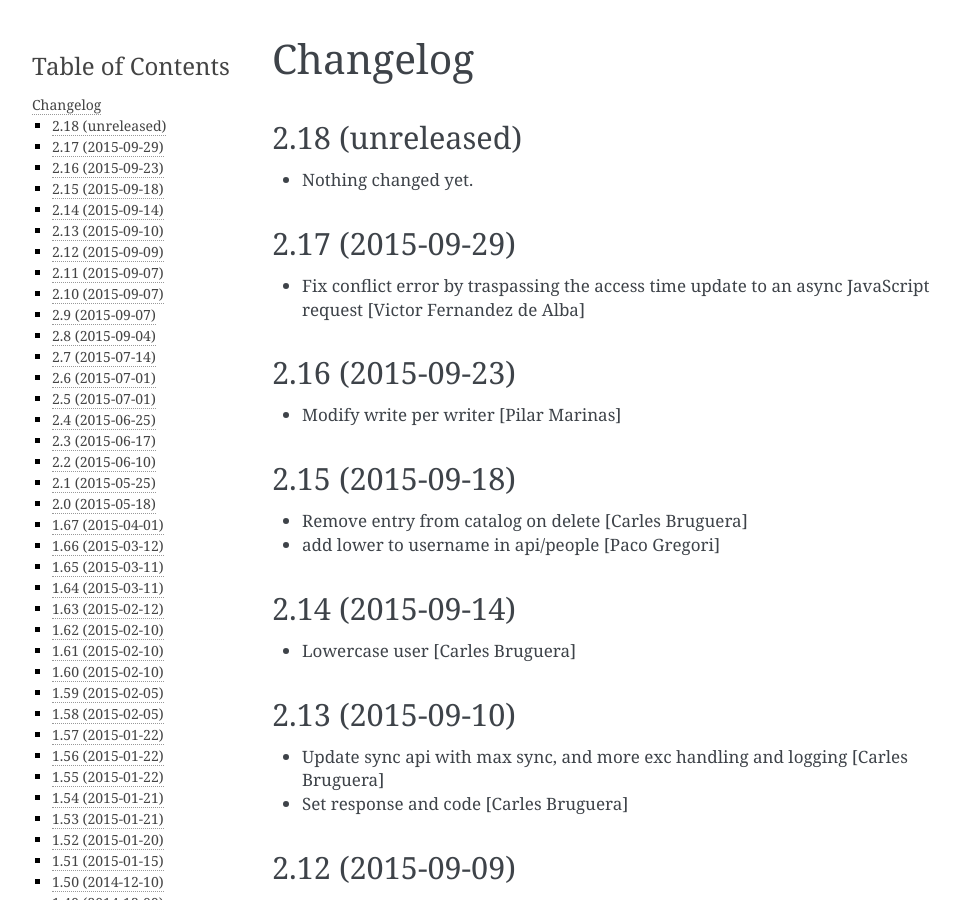
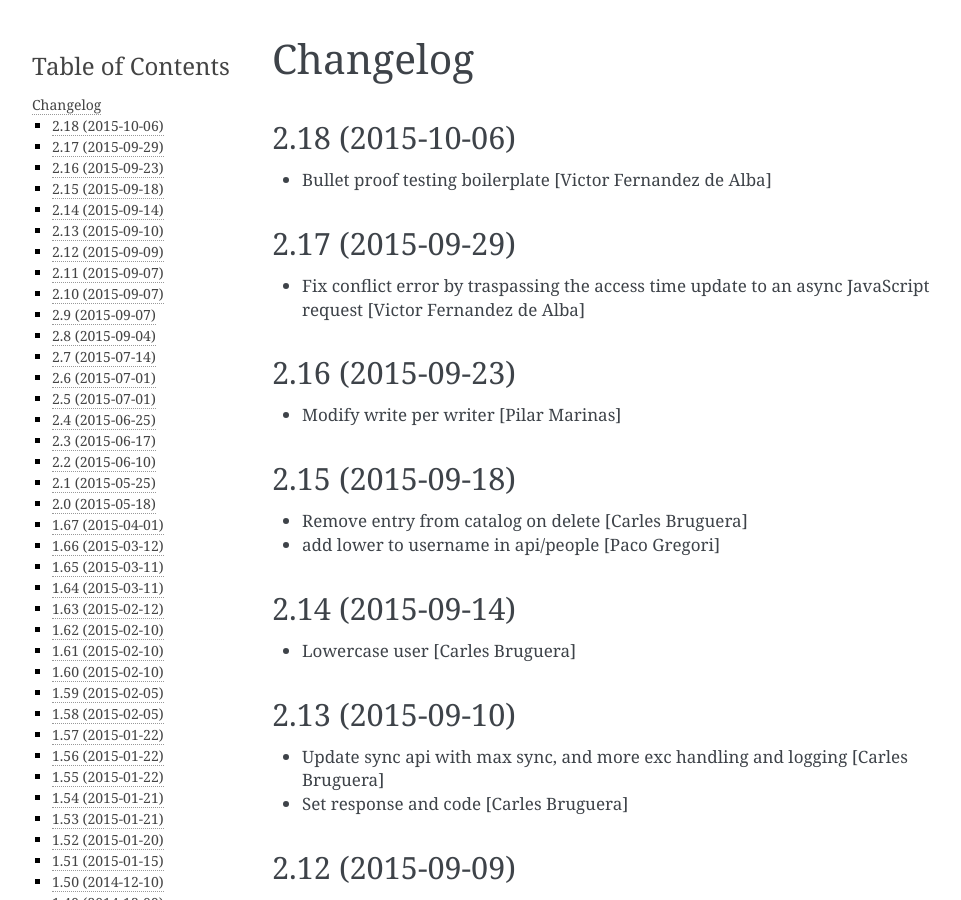
Before and after one commit to UPCnet/ulearn.core, a Sphinx documentation site: the page built from docs/HISTORY.rst, in a window 1280 px wide and 900 px high. Shown: the whole window, without its empty margins (148-1109 px from the left). Built offline with Sphinx 7.4.7, drawn with Linux system fonts in a browser that asks for light colours; pages that are not in the unit, such as notebooks, are missing from menus.

Commit message:
Preparing release 2.18

```diff
--- a/docs/HISTORY.rst
+++ b/docs/HISTORY.rst
@@ -1,11 +1,10 @@
 Changelog
 =========
 
-2.18 (unreleased)
+2.18 (2015-10-06)
 -----------------
 
-- Nothing changed yet.
-
+* Bullet proof testing boilerplate [Victor Fernandez de Alba]
 
 2.17 (2015-09-29)
 -----------------
--- a/setup.py
+++ b/setup.py
@@ -1,7 +1,7 @@
 from setuptools import setup, find_packages
 import os
 
-version = '2.18.dev0'
+version = '2.18'
 
 README = open('README.rst').read()
 HISTORY = open(os.path.join('docs', 'HISTORY.rst')).read()
```
